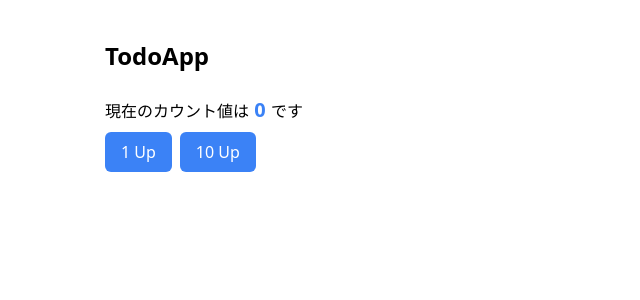
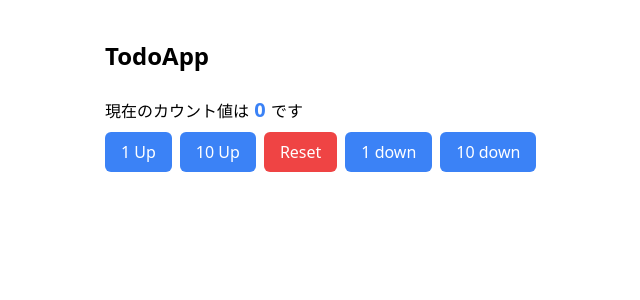
Before and after one commit to ai10pro/react-todo-app, a React (Vite) app: page / in a window 1280 px wide. Shown: the top 300 px of the page, without its empty margins (199-839 px from the left). Built offline with nearby package versions, Linux system fonts and the light colour scheme.

Commit message:
update App.tsx

```diff
--- a/src/App.tsx
+++ b/src/App.tsx
@@ -2,8 +2,11 @@ import { useState } from "react";
 
 const App = () => {
   const [count, setCount] = useState(0);
+  const reset = () => setCount(0);
   const countUp1 = () => setCount(count + 1);
   const countUp10 = () => setCount(count + 10);
+  const degrease = () => setCount(count - 1);
+  const degrease10 = () => setCount(count - 10);
   return (
     <div className="mx-4 mt-10 max-w-2xl md:mx-auto">
       <h1 className="mb-6 text-2xl font-bold">TodoApp</h1>
@@ -26,6 +29,24 @@ const App = () => {
         >
           10 Up
         </button>
+        <button
+          className="rounded-md bg-red-500 px-4 py-2 text-white hover:bg-blue-700"
+          onClick={reset}
+        >
+          Reset
+        </button>
+        <button
+          className="rounded-md bg-blue-500 px-4 py-2 text-white hover:bg-blue-700"
+          onClick={degrease}
+        >
+          1 down
+        </button>
+        <button
+          className="rounded-md bg-blue-500 px-4 py-2 text-white hover:bg-blue-700"
+          onClick={degrease10}
+        >
+          10 down
+        </button>
       </div>
     </div>
   );
```
